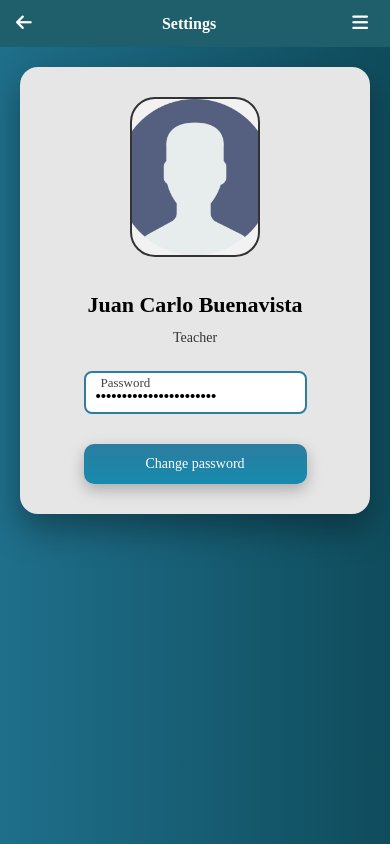
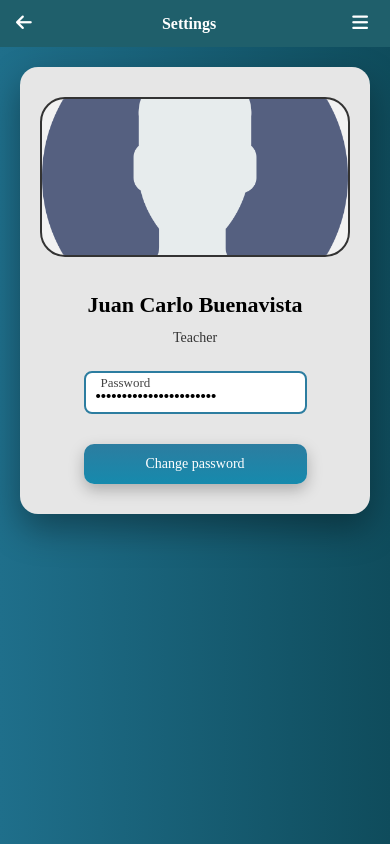
Before and after one commit to myk-101/ExamGuard, a Flask app: page /settings/account in a window 390 px wide. Run offline with Flask 3, Linux system fonts and the light colour scheme.

Commit message:
Update account.css

```diff
--- a/ExamGuard/static/css/settings_css/account.css
+++ b/ExamGuard/static/css/settings_css/account.css
@@ -122,7 +122,7 @@
     }
 
     .profile-box {
-        width: 130px;
+        width: 100%;
         height: 160px;
     }
 
```
